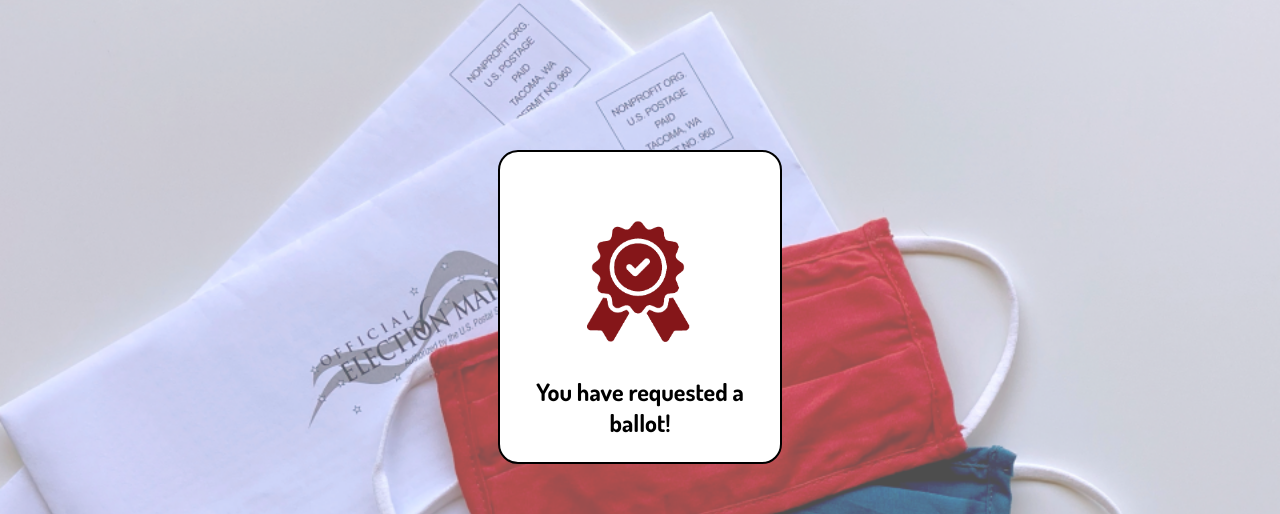
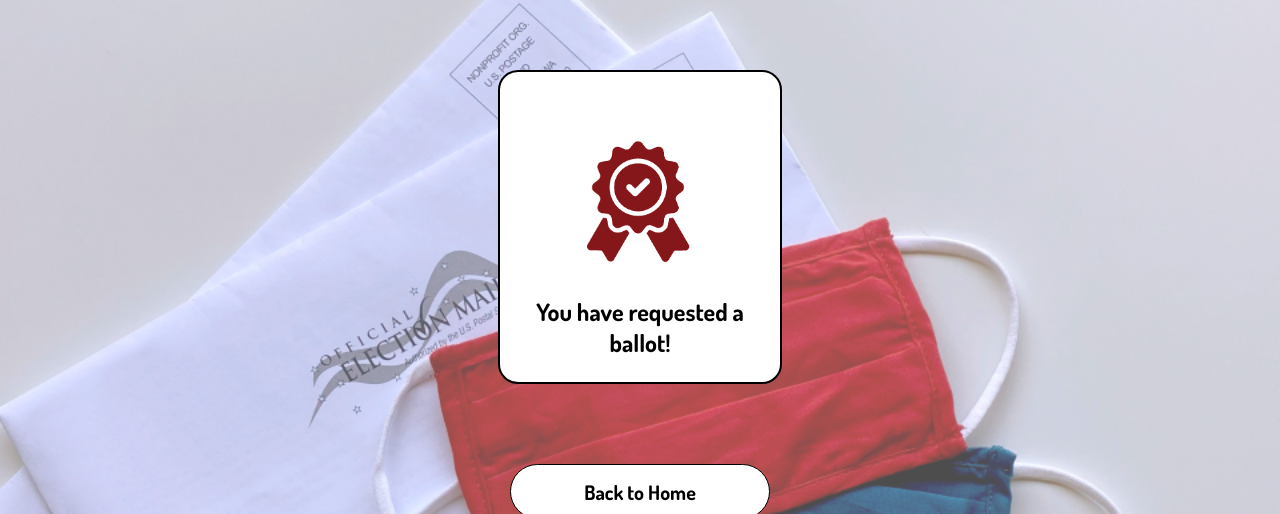
Before and after one commit to ccano2011/election-app, a React (Create React App) app in the folder client/: page /request-confirmed in a window 1280 px wide. Shown: the part 180-694 px from the top of the page. Built offline with nearby package versions, Linux system fonts and the light colour scheme; no server answers.

Commit message:
fixed styling in request confirmed

```diff
--- a/client/src/screens/requestconfirmed/RequestConfirmedScreen.css
+++ b/client/src/screens/requestconfirmed/RequestConfirmedScreen.css
@@ -22,7 +22,7 @@ background-repeat: no-repeat;
   margin: auto;
   width: 280px;
   height: 260px;
-  margin-top: 200px;
+  margin-top: 120px;
   padding-top: 50px;
   background-color: white;
   border-radius: 20px;
```
Also changed, not shown: client/src/Assets/Calendar.png.
